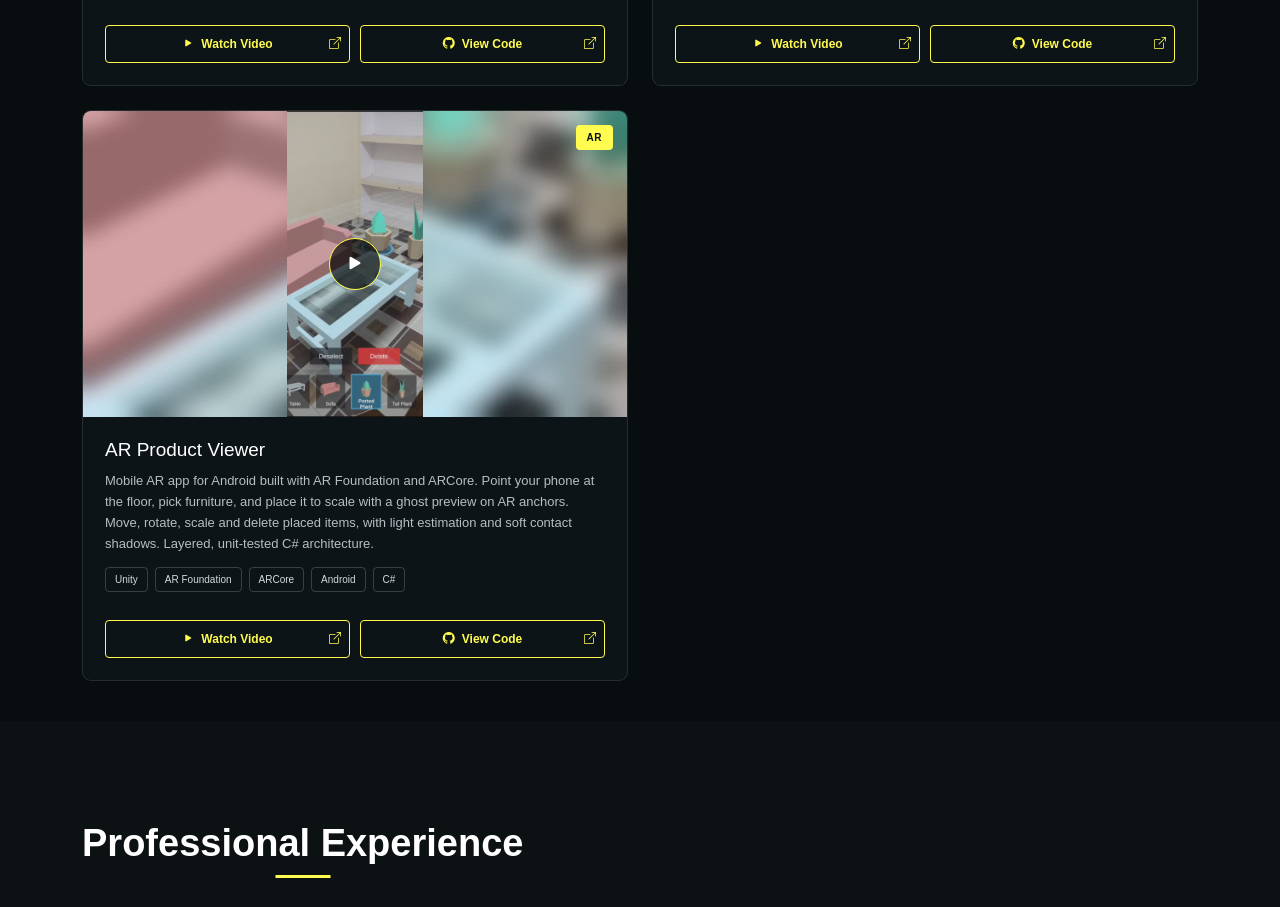
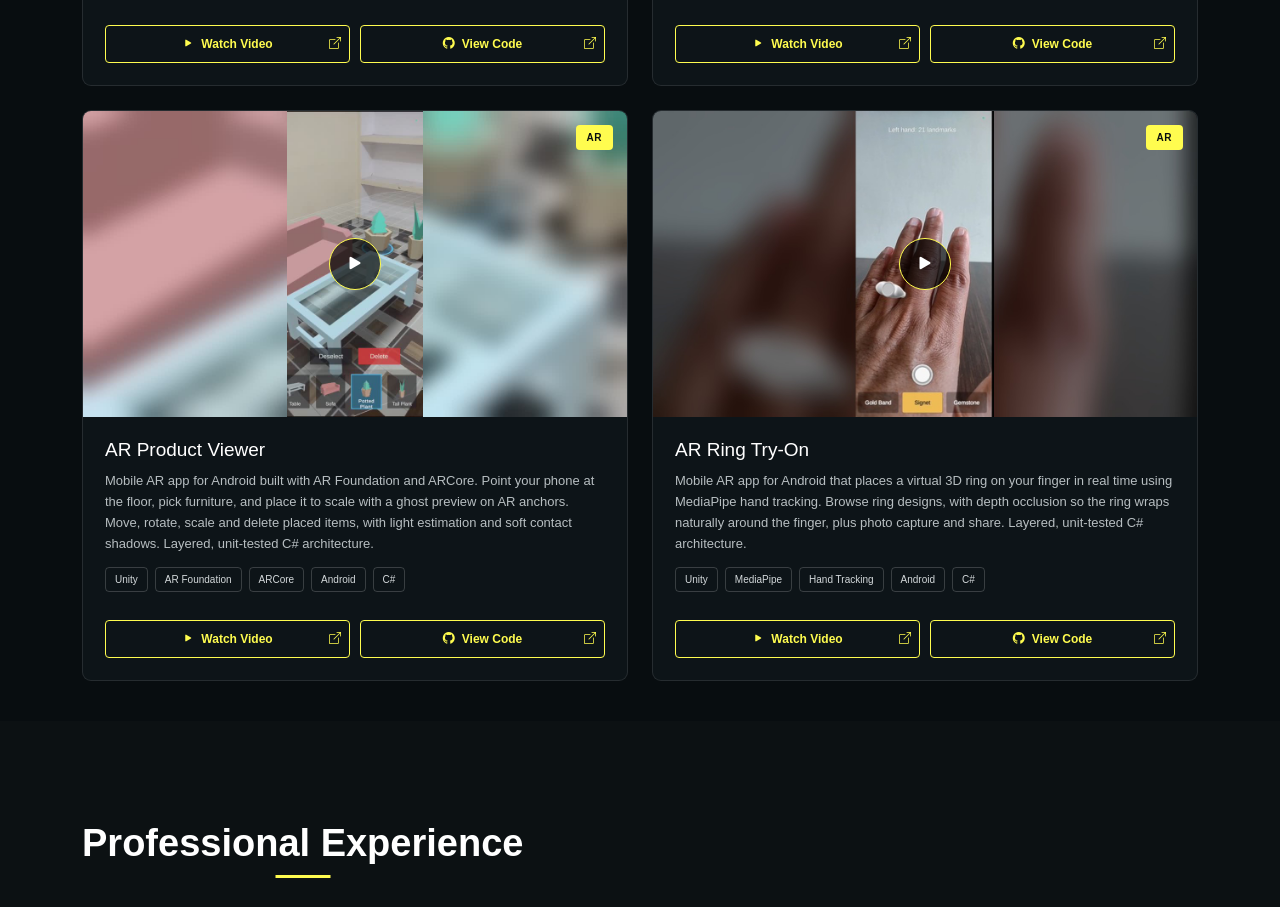
Before and after one commit to BRIJESH151089/Portfolio-Site, a plain HTML site: page index.html in a window 1280 px wide. Shown: the part 1850-2757 px from the top of the page. Drawn offline with nearby package versions, Linux system fonts and the light colour scheme.

Commit message:
Add AR Ring Try-On project

```diff
--- a/index.html
+++ b/index.html
@@ -609,6 +609,94 @@
                             </div>
 
                         </article>
+
+
+                        <!-- ========================================= -->
+                        <!-- AR Project - AR Ring Try-On -->
+                        <!-- ========================================= -->
+
+                        <article class="project-card" data-category="xr">
+
+                            <span class="project-card-category-badge">AR</span>
+
+                            <!-- Image -->
+
+                            <div class="project-card-media" data-position="center">
+
+                                <a href="https://youtu.be/TzItExuGbWg" target="_blank" rel="noopener noreferrer"
+                                    class="project-card-media-link" aria-label="Watch AR Ring Try-On video">
+
+                                    <img src="./assets/images/ar-ring-tryon.jpg"
+                                        alt="AR Ring Try-On - try on virtual rings with hand tracking"
+                                        class="project-card-img" width="1280" height="720" decoding="async"
+                                        loading="lazy">
+
+                                    <span class="project-card-play">
+                                        <i class="bi bi-play-fill"></i>
+                                    </span>
+
+                                </a>
+
+                            </div>
+
+
+                            <!-- Content -->
+
+                            <div class="project-card-body">
+
+                                <h3>
+                                    AR Ring Try-On
+                                </h3>
+
+                                <p>
+                                    Mobile AR app for Android that places a virtual 3D ring on your finger in real time
+                                    using MediaPipe hand tracking. Browse ring designs, with depth occlusion so the ring
+                                    wraps naturally around the finger, plus photo capture and share. Layered,
+                                    unit-tested C# architecture.
+                                </p>
+
+
+                                <div class="project-tags">
+
+                                    <span>Unity</span>
+                                    <span>MediaPipe</span>
+                                    <span>Hand Tracking</span>
+                                    <span>Android</span>
+                                    <span>C#</span>
+
+                                </div>
+
+
+                                <div class="project-card-actions">
+
+                                    <a href="https://youtu.be/TzItExuGbWg" target="_blank" rel="noopener noreferrer"
+                                        class="project-action">
+
+                                        <i class="bi bi-play-fill"></i>
+
+                                        <span>Watch Video</span>
+
+                                        <i class="bi bi-box-arrow-up-right"></i>
+
+                                    </a>
+
+                                    <a href="https://github.com/BRIJESH151089/ar-ring-tryon" target="_blank"
+                                        rel="noopener noreferrer" class="project-action">
+
+                                        <i class="bi bi-github"></i>
+
+                                        <span>View Code</span>
+
+                                        <i class="bi bi-box-arrow-up-right"></i>
+
+                                    </a>
+
+                                </div>
+
+                            </div>
+
+                        </article>
+
                 </div>
 
             </div>
```
Also changed, not shown: assets/images/ar-ring-tryon.jpg (added).
